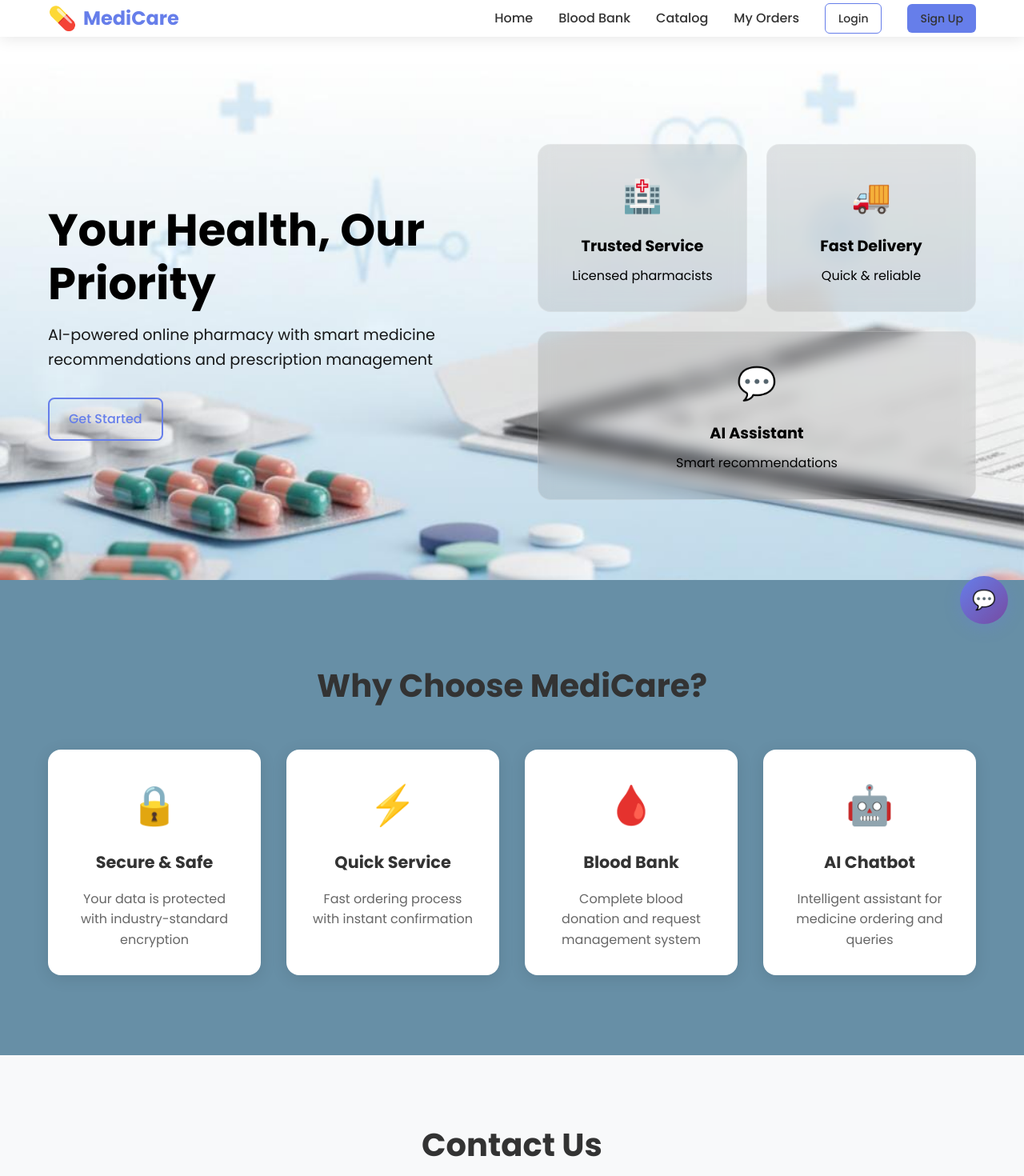
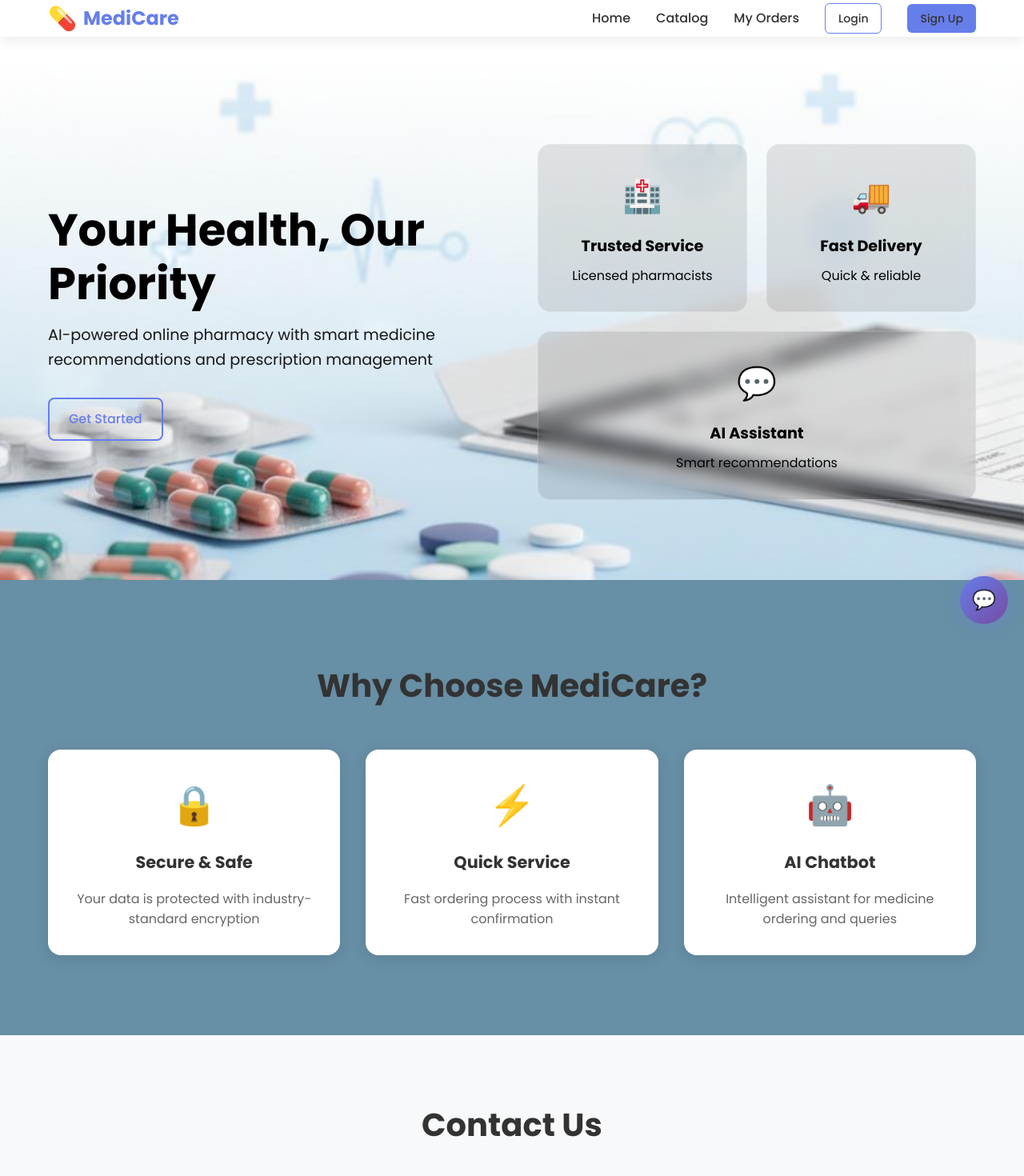
Before and after one commit to Arunjadhav0101/medicare-react, a React (Create React App) app: page / in a window 1280 px wide. Shown: the top 1470 px of the page at 80% size. Built offline with nearby package versions, Linux system fonts and the light colour scheme.

Commit message:
Remove Blood Bank from home page and navbar - move to user and admin panels only

```diff
--- a/src/components/Navbar.tsx
+++ b/src/components/Navbar.tsx
@@ -15,7 +15,6 @@ const Navbar: React.FC = () => {
 
         <ul className={`nav-links ${isMenuOpen ? 'active' : ''}`}>
           <li><Link to="/">Home</Link></li>
-          <li><Link to="/blood-bank">Blood Bank</Link></li>
           <li><Link to="/catalog">Catalog</Link></li>
           <li><Link to="/orders">My Orders</Link></li>
           <li><Link to="/login" className="btn-login">Login</Link></li>
--- a/src/pages/Home.tsx
+++ b/src/pages/Home.tsx
@@ -78,11 +78,6 @@ const Home: React.FC = () => {
               <h3>Quick Service</h3>
               <p>Fast ordering process with instant confirmation</p>
             </div>
-            <div className="feature-card">
-              <div className="feature-icon">🩸</div>
-              <h3>Blood Bank</h3>
-              <p>Complete blood donation and request management system</p>
-            </div>
             <div className="feature-card" onClick={openChatbot} style={{ cursor: 'pointer' }}>
               <div className="feature-icon">🤖</div>
               <h3>AI Chatbot</h3>
```
